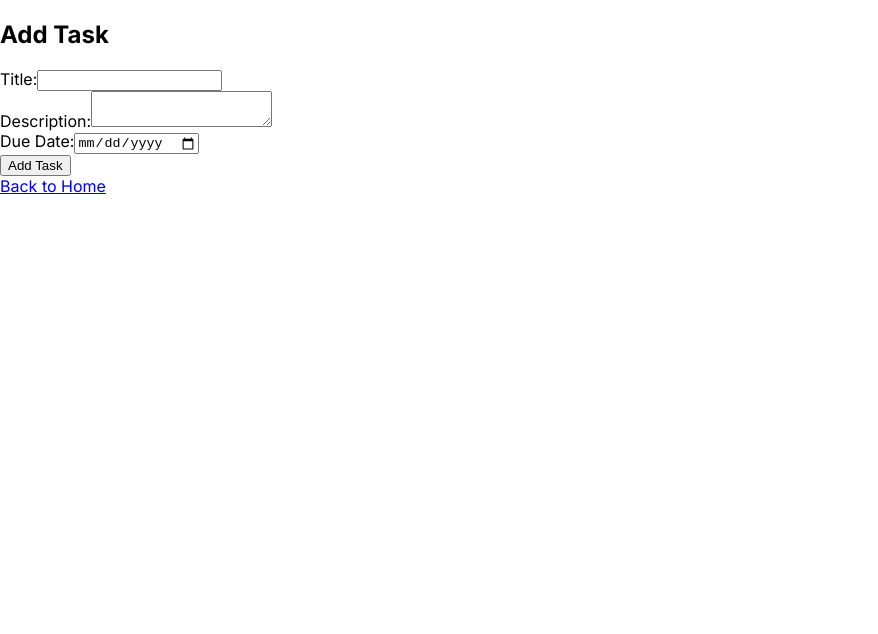
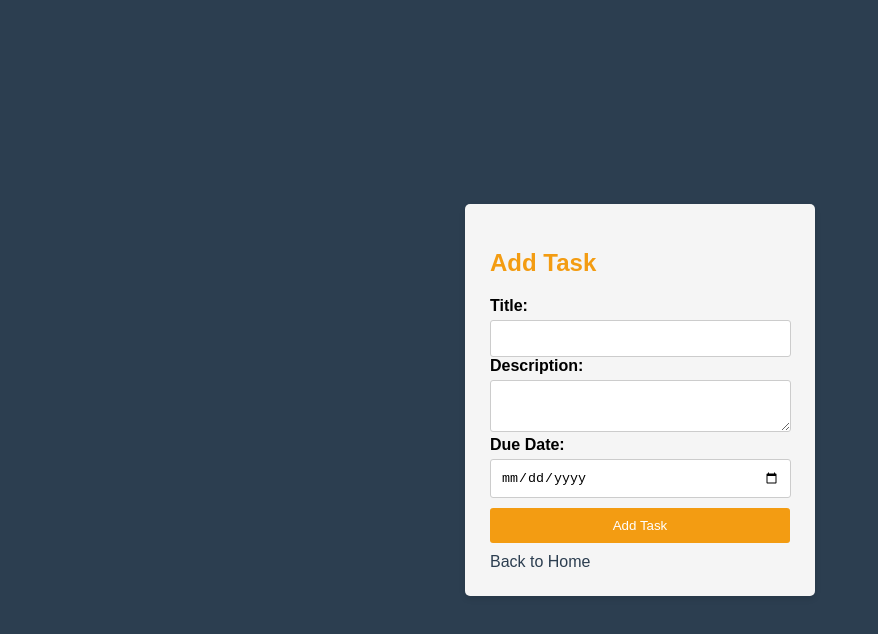
Before and after one commit to AliObeid01/task_managment, a Next.js app in the folder frontend/: page /add in a window 1280 px wide. Shown: the top 634 px of the page, without its empty margins (0-878 px from the left). Built offline with nearby package versions, Linux system fonts and the light colour scheme.

Commit message:
frontend:add styles to addTask page

```diff
--- a/frontend/src/app/add/page.js
+++ b/frontend/src/app/add/page.js
@@ -4,6 +4,8 @@ import { Formik, Form, Field, ErrorMessage } from 'formik';
 import * as Yup from 'yup';
 import { useAddTaskMutation } from '../redux/tasksApi';
 import { useRouter } from 'next/navigation';
+import styles from './page.module.css';
+
 
 const AddTaskSchema = Yup.object().shape({
   title: Yup.string().required('Required'),
@@ -26,35 +28,36 @@ const AddTaskPage = () => {
   };
 
   return (
-
-    <div>
-      <h2>Add Task</h2>
+    <div className={styles.container}>
+      <div className={styles.form}>
+        <h2 className={styles.h2}>Add Task</h2>
         <Formik
           initialValues={{ title: '', description: '', due_date: '' }}
           validationSchema={AddTaskSchema}
           onSubmit={handleSubmit}
         >
           <Form>
-          <div>
-            <label>Title:</label>
-            <Field type="text" name="title" />
-            <ErrorMessage name="title" component="div" />
+            <div className={styles.inputContainer}>
+              <label className={styles.label}>Title:</label>
+              <Field type="text" name="title" className={styles.input} />
+              <ErrorMessage name="title" component="div" className={styles.error} />
             </div>
-          <div>
-            <label>Description:</label>
-            <Field as="textarea" name="description" />
-            <ErrorMessage name="title" component="div" />
+            <div className={styles.inputContainer}>
+              <label className={styles.label}>Description:</label>
+              <Field as="textarea" name="description" className={styles.input} />
+              <ErrorMessage name="description" component="div" className={styles.error} />
             </div>
-          <div>
-            <label>Due Date:</label>
-            <Field type="date" name="due_date" />
-            <ErrorMessage name="due_date" component="div" />
+            <div className={styles.inputContainer}>
+              <label className={styles.label}>Due Date:</label>
+              <Field type="date" name="due_date" className={styles.input} />
+              <ErrorMessage name="due_date" component="div" className={styles.error} />
             </div>
-          <button type="submit">Add Task</button>
+            <button type="submit" className={styles.button}>Add Task</button>
           </Form>
         </Formik>
-      <div>
-        <Link href="/home">Back to Home</Link>
+        <div className={styles.link}>
+          <Link href="/home" className={styles.link}>Back to Home</Link>
+        </div>
       </div>
     </div>
   );
--- /dev/null
+++ b/frontend/src/app/add/page.module.css
@@ -0,0 +1,65 @@
+/* AddTaskPage.module.css */
+
+.container {
+    display: flex;
+    flex-direction: column;
+    align-items: center;
+    justify-content: center;
+    min-height: 100vh;
+    font-family: Arial, sans-serif;
+    background-color: #2C3E50;
+  }
+
+  .h2 {
+    color: #F39C12;
+  }
+
+  .form {
+    width: 300px;
+    padding: 25px;
+    border-radius: 5px;
+    background-color: #F5F5F5;
+    box-shadow: 0px 3px 6px rgba(0, 0, 0, 0.1);
+  }
+
+  .input-container {
+    margin-bottom: 15px;
+  }
+
+  .label {
+    display: block;
+    margin-bottom: 5px;
+    font-weight: bold;
+  }
+
+  .input {
+    width: 93%;
+    padding: 10px;
+    border-radius: 3px;
+    border: 1px solid #ccc;
+    outline: none;
+  }
+
+  .button {
+    width: 100%;
+    padding: 10px;
+    margin-top: 10px;
+    background-color: #F39C12;
+    color: #ffffff;
+    border: none;
+    border-radius: 3px;
+    cursor: pointer;
+    transition: background-color 0.3s ease;
+  }
+
+  .link {
+    color: #2C3E50;
+    text-decoration: none;
+    margin-top: 10px;
+    padding: 0;
+  }
+
+  .error {
+    color: #ff0000;
+    margin-bottom: 10px;
+  }
```
Lines whose indentation alone changed are shown as unchanged.
